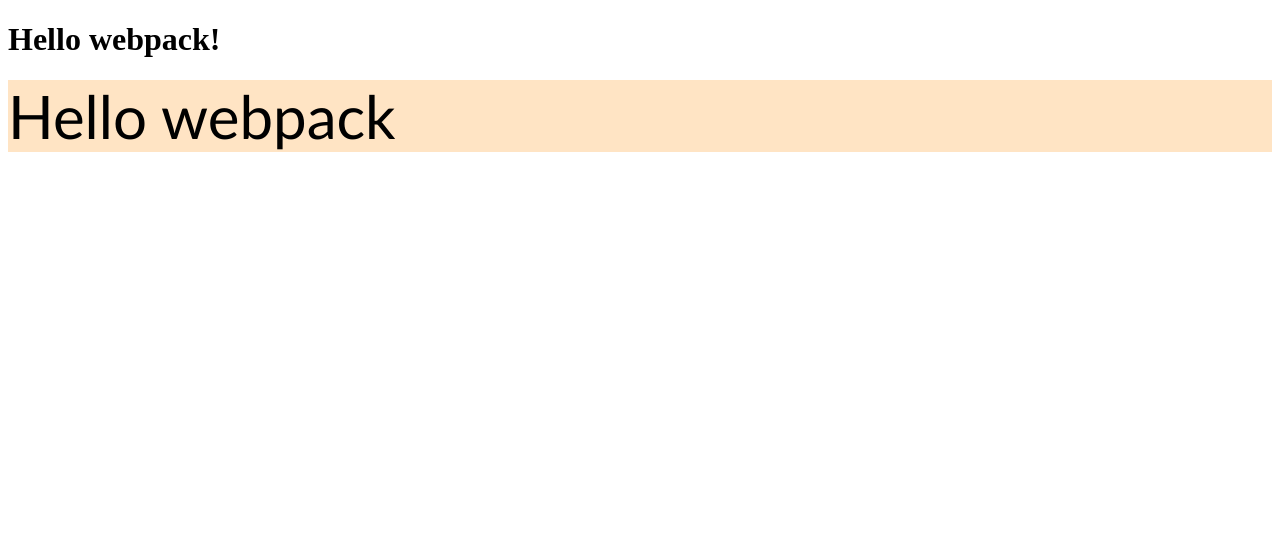
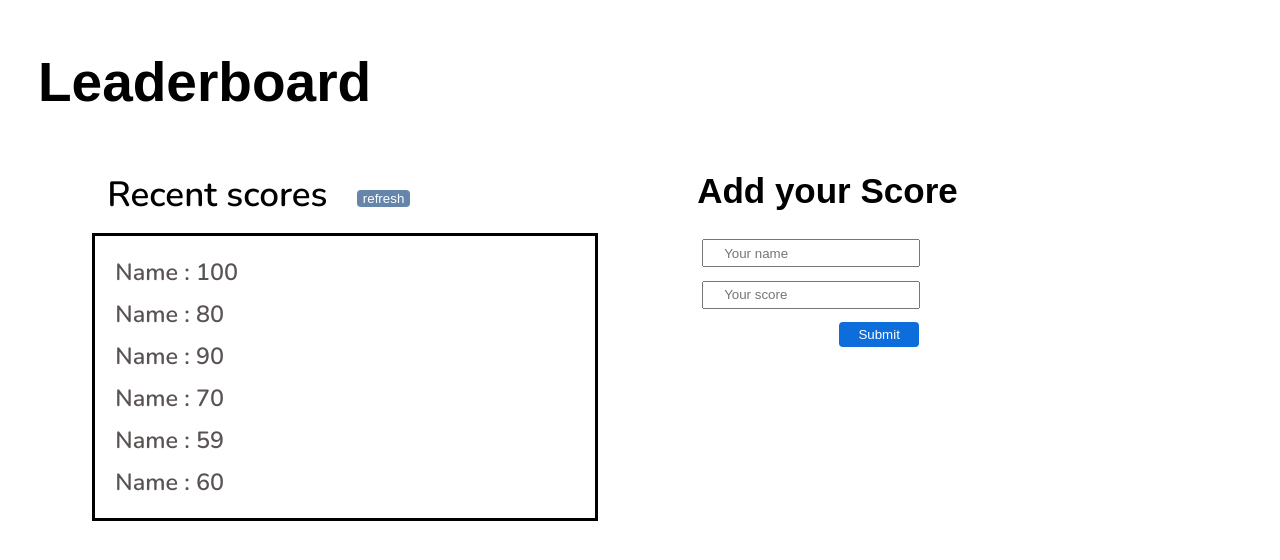
Before and after one commit to ankitt26/LeaderBoard, a website built with webpack: page src/index.html in a window 1280 px wide. Built offline with nearby package versions, Linux system fonts and the light colour scheme; a web font is replaced by a local one.

Commit message:
Add HTML layout

```diff
--- a/src/index.html
+++ b/src/index.html
@@ -6,6 +6,36 @@
     <title>Wbpack Exercise</title>
   </head>
   <body>
-    <h1>Hello webpack!</h1>
+    <header><h1 class="h1">Leaderboard</h1></header>
+    <main class="main">
+      <section class="leaderboard">
+        <h2 class="score-h">
+          Recent scores <button class="refresh">refresh</button>
+        </h2>
+        <div class="scoreCard">
+          <h3 class="users">Name : 100</h3>
+          <h3 class="users">Name : 80</h3>
+          <h3 class="users">Name : 90</h3>
+          <h3 class="users">Name : 70</h3>
+          <h3 class="users">Name : 59</h3>
+          <h3 class="users">Name : 60</h3>
+        </div>
+      </section>
+
+      <section class="addScore">
+        <h2 class="score-h">Add your Score</h2>
+        <form class="form" action="">
+          <input type="text" id="user_name" placeholder="Your name" required />
+          <input
+            type="number"
+            id="user_score"
+            max="100"
+            placeholder="Your score"
+            required
+          />
+          <button class="submit">Submit</button>
+        </form>
+      </section>
+    </main>
   </body>
 </html>
--- a/src/index.js
+++ b/src/index.js
@@ -1,14 +1,2 @@
-import _ from 'lodash';
+// add soon
 import './style.css';
-
-function component() {
-  const element = document.createElement('div');
-
-  // Lodash, now imported by this script
-  element.innerHTML = _.join(['Hello', 'webpack'], ' ');
-  element.classList.add('hello');
-
-  return element;
-}
-
-document.body.appendChild(component());
--- a/src/style.css
+++ b/src/style.css
@@ -1,5 +1,92 @@
-.hello {
-  background-color: bisque;
-  font-size: 60px;
-  font-family: "Gill Sans", "Gill Sans MT", Calibri, "Trebuchet MS", sans-serif;
+@import url("https://fonts.googleapis.com/css2?family=Nunito:wght@600&family=Ysabeau:wght@300&display=swap");
+
+body {
+  font-family: "Ysabeau", sans-serif;
 }
+
+header {
+  padding: 5px 30px;
+}
+h1 {
+  font-size: 55px;
+}
+
+/* main */
+
+main {
+  display: flex;
+  flex-direction: row;
+  justify-content: space-evenly;
+  align-items: flex-start;
+}
+
+.score-h {
+  font-size: 35px;
+  margin: 15px;
+}
+
+/* leaderbosrd section */
+
+.leaderboard {
+  font-family: "Nunito", sans-serif;
+  font-size: 20px;
+  width: 40%;
+}
+
+.refresh {
+  position: relative;
+  bottom: 3px;
+  left: 20px;
+  color: #fff;
+  background-color: rgb(101, 133, 170);
+  border: none;
+  border-radius: 4px;
+}
+
+.scoreCard {
+  border: 3px solid black;
+  padding: 10px;
+  color: #5a5353;
+}
+
+.users {
+  margin: 10px;
+}
+
+/* add score section */
+
+.addScore {
+  width: 40%;
+}
+
+form {
+  display: flex;
+  flex-direction: column;
+  justify-content: space-evenly;
+  height: 135px;
+  margin-left: 20px;
+}
+
+input {
+  width: 192px;
+  height: 22px;
+  padding-left: 20px;
+}
+
+.submit {
+  width: 80px;
+  height: 25px;
+  margin-left: 137px;
+  color: #fff;
+  background-color: rgb(13, 109, 219);
+  border: none;
+  border-radius: 4px;
+}
+
+button:hover {
+  background-color: #2ee59d;
+  box-shadow: 0px 15px 20px rgba(46, 229, 157, 0.4);
+  color: #fff;
+  transform: translateY(-4px);
+  cursor: pointer;
+}
```
Also changed, not shown: dist/index.html, dist/main.bundle.js, dist/runtime.bundle.js.
